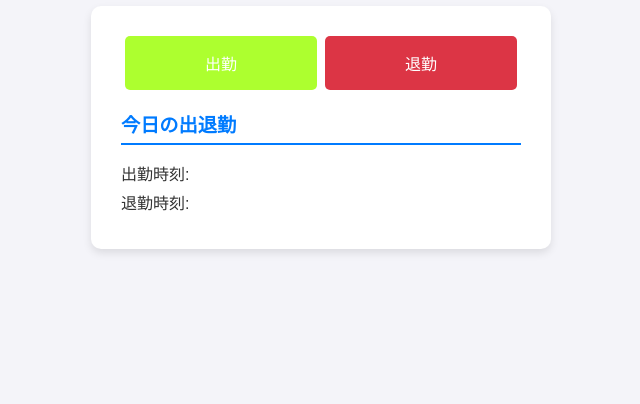
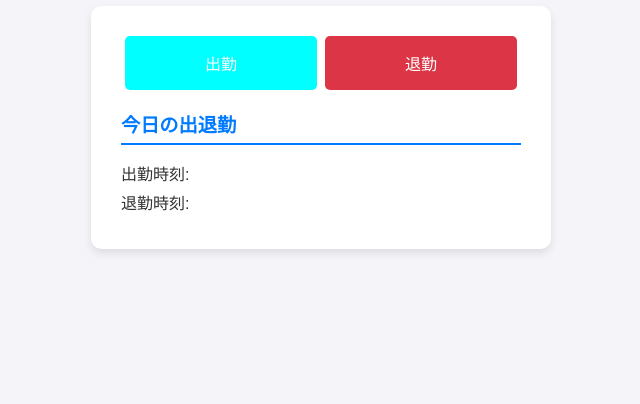
Before and after one commit to Taka-Ueno/simple-timecard, a plain HTML site: page index.html in a window 1280 px wide. Shown: the part 396-800 px from the top of the page, without its empty margins (319-959 px from the left). Drawn offline with Linux system fonts and the light colour scheme.

Commit message:
ButtonBlue

```diff
--- a/style.css
+++ b/style.css
@@ -58,7 +58,7 @@ button {
 
 /* 各ボタンの色 */
 #clock-in {
-    background-color: #adff2f
+    background-color: #00ffff
 }
 
 #clock-out {
```
